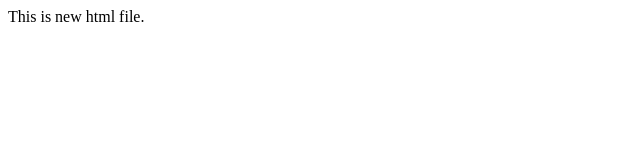
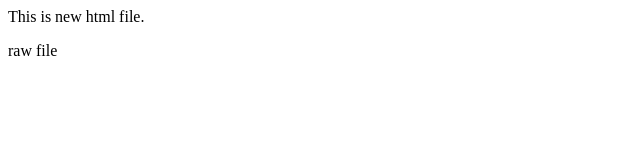
Before and after one commit to Prashant-Baperkar/SQL_TEST_Repo, a plain HTML site: page index.html in a window 1280 px wide. Shown: the full height of the page, 0-640 px from the left. Drawn offline with Linux system fonts and the light colour scheme.

Commit message:
Raw file

```diff
--- a/index.html
+++ b/index.html
@@ -1 +1,2 @@
 <p>This is new html file.</p>
+<p>raw file</p>
```
